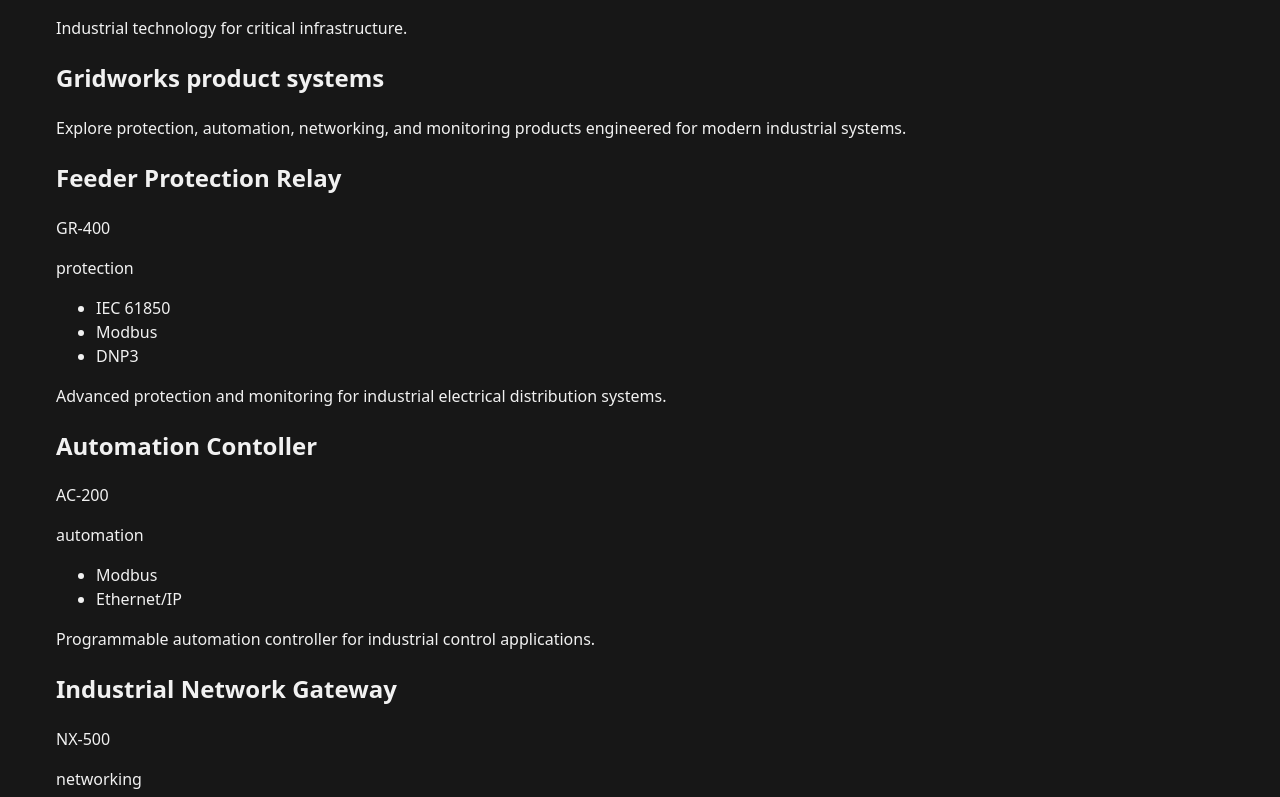
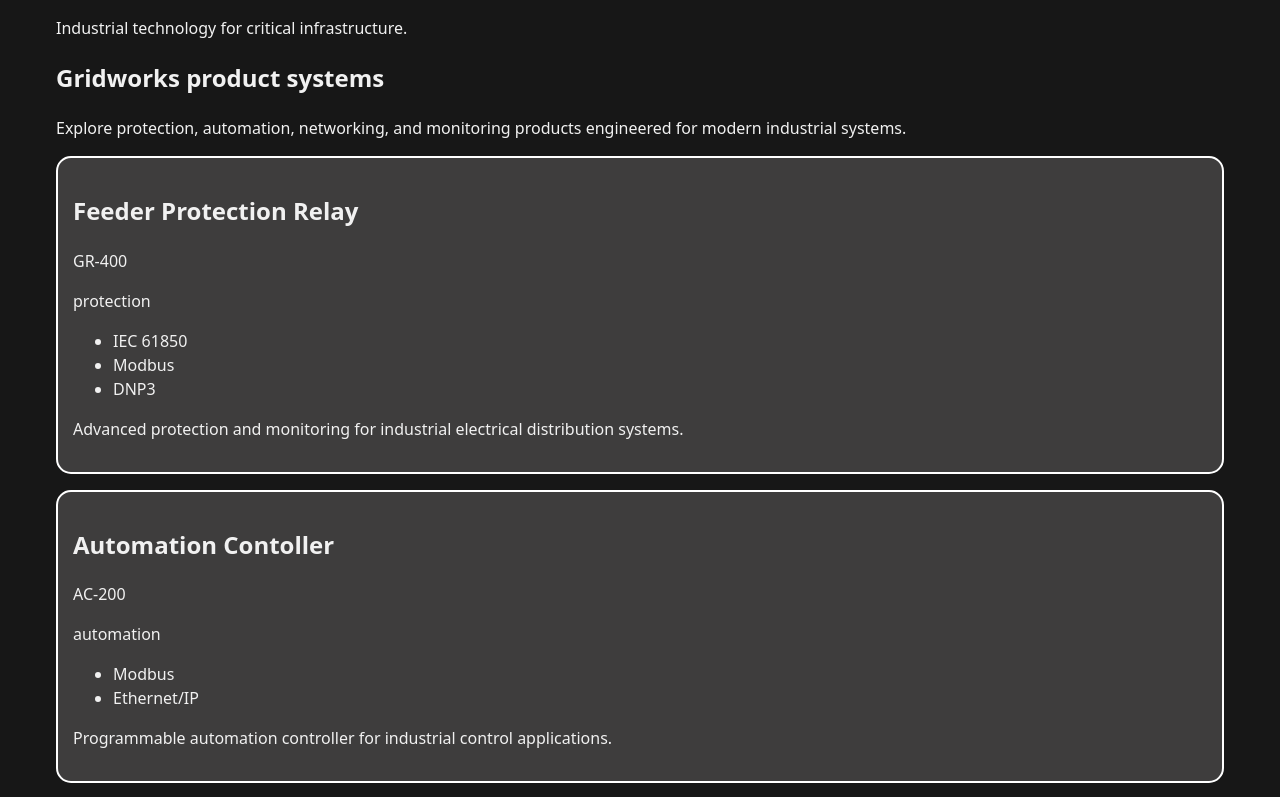
Before and after one commit to Michael-Mount/gridworks-product-explorer, a Next.js app: page / in a window 1280 px wide. Shown: the top 797 px of the page. Built offline with nearby package versions, Linux system fonts and the light colour scheme.

Commit message:
basic started style for cards and product grid

```diff
--- a/src/app/globals.css
+++ b/src/app/globals.css
@@ -48,3 +48,16 @@ body {
   margin-inline: auto;
   padding-inline: var(--space-md);
 }
+
+.products-grid {
+  display: grid;
+  grid-template-columns: repeat(auto-fit, minmax(280, 1fr));
+  gap: var(--space-md);
+}
+
+.product-card {
+  background-color: var(--card-background);
+  border: 2px solid var(--border-color);
+  border-radius: var(--radius-md);
+  padding: 15px;
+}
--- a/src/app/page.tsx
+++ b/src/app/page.tsx
@@ -17,7 +17,7 @@ export default function Home() {
         <section className="products-grid">
           {products.map((product) => {
             return (
-              <div key={product.id}>
+              <div className="product-card" key={product.id}>
                 <h2>{product.name}</h2>
                 <p>{product.model}</p>
                 <p>{product.category}</p>
```
